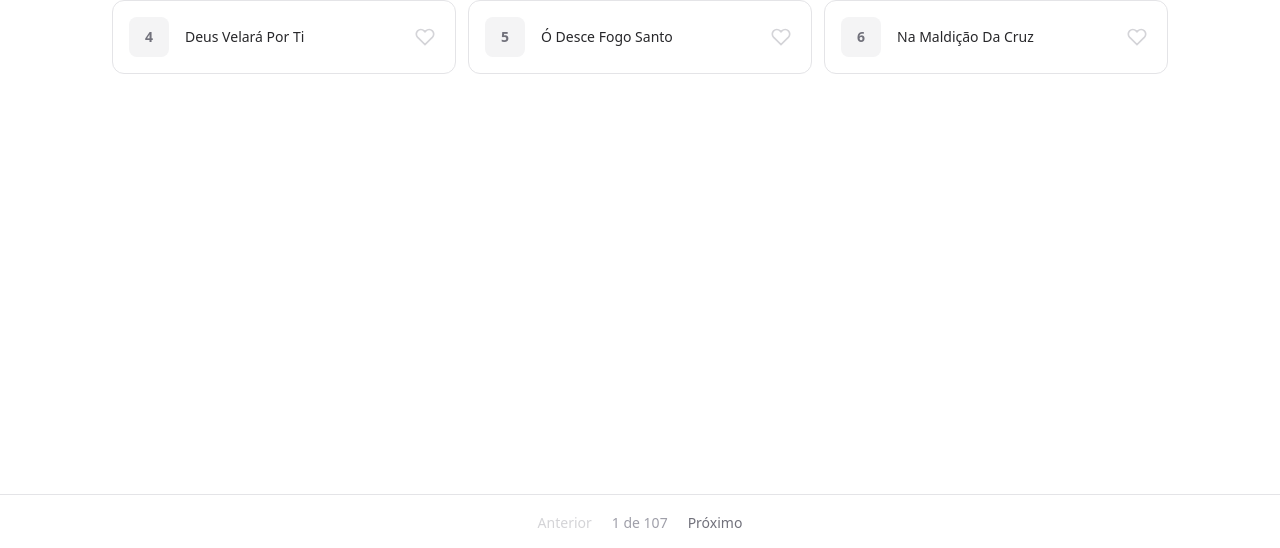
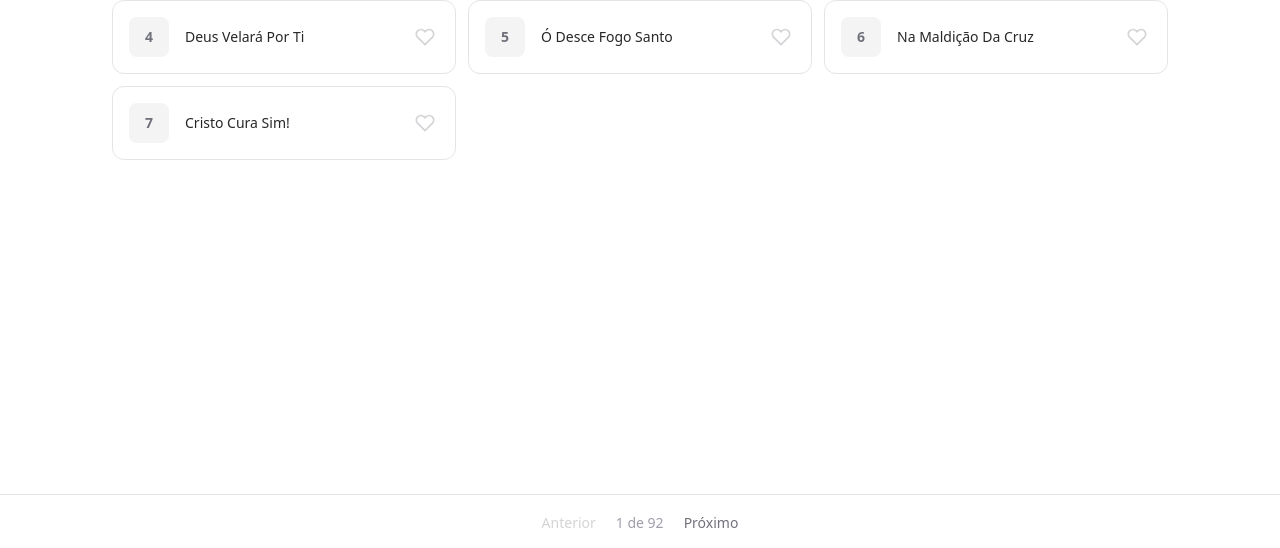
Before and after one commit to wellingtonholandalindao00/harpa-digital, a Next.js app: page / in a window 1280 px wide. Shown: the part 249-797 px from the top of the page. Built offline with nearby package versions, Linux system fonts and the light colour scheme.

Commit message:
feat: calcula itens por pagina dinamicamente conforme viewport

```diff
--- a/src/app/page.js
+++ b/src/app/page.js
@@ -1,6 +1,6 @@
 'use client'
 
-import { useState, useCallback, useMemo } from 'react'
+import { useState, useCallback, useMemo, useEffect } from 'react'
 import { carregarHinos, buscarHinos, paginar } from '@/lib/hinos'
 import { getFavorites } from '@/lib/favorites'
 import HinoCard from '@/components/HinoCard'
@@ -13,6 +13,18 @@ export default function Home() {
   const [pagina, setPagina] = useState(1)
   const [mostrarFavoritos, setMostrarFavoritos] = useState(false)
   const [favVersion, setFavVersion] = useState(0)
+  const [porPagina, setPorPagina] = useState(6)
+
+  useEffect(() => {
+    function calcular() {
+      const altura = window.innerHeight
+      const cabem = Math.max(2, Math.floor((altura - 200) / 84))
+      setPorPagina(cabem)
+    }
+    calcular()
+    window.addEventListener('resize', calcular)
+    return () => window.removeEventListener('resize', calcular)
+  }, [])
 
   const filtrados = useMemo(() => {
     const resultado = query ? buscarHinos(query) : hinos
@@ -22,7 +34,7 @@ export default function Home() {
   }, [query, mostrarFavoritos, favVersion])
 
   const buscaAtiva = query.length > 0 || mostrarFavoritos
-  const { itens, total, paginaAtual, totalPaginas } = paginar(filtrados, pagina)
+  const { itens, total, paginaAtual, totalPaginas } = paginar(filtrados, pagina, porPagina)
 
   const handleSearch = useCallback((q) => {
     setQuery(q)
```
